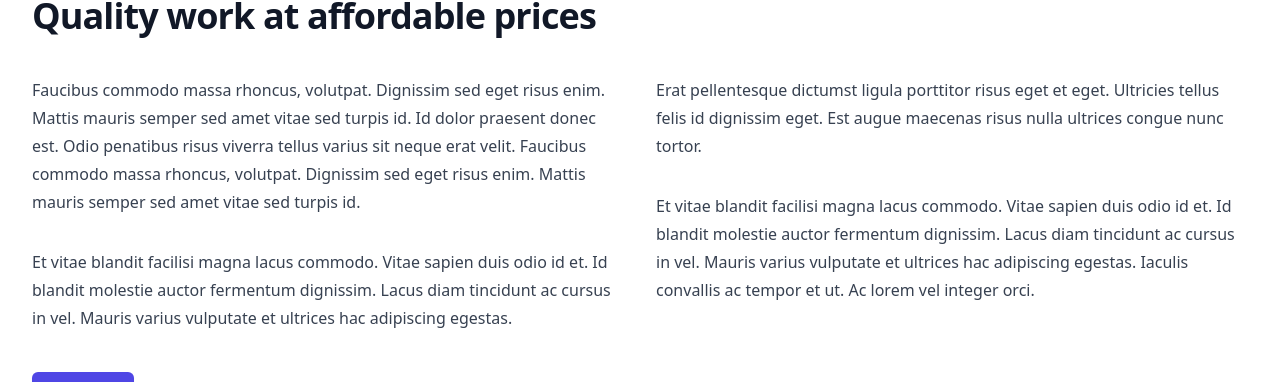
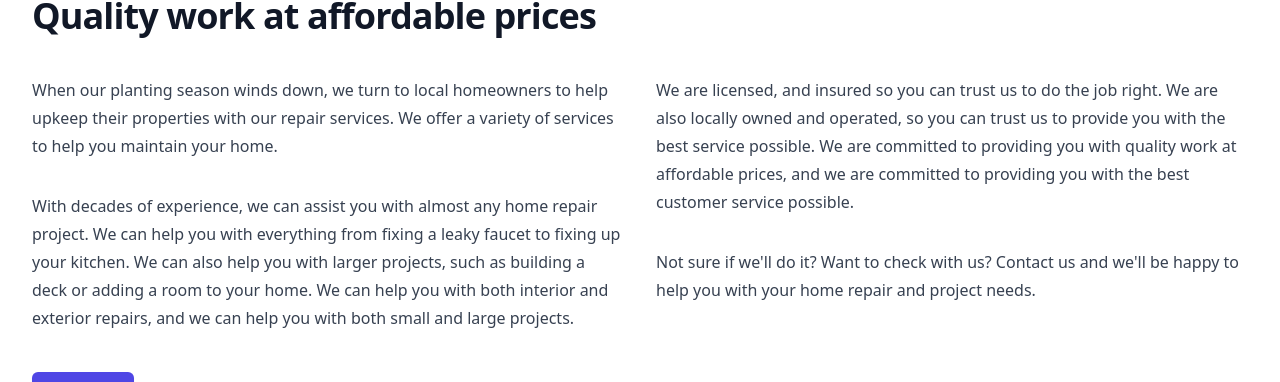
Before and after one commit to lee14k/seven-acres, a Next.js app: page /home-repair in a window 1280 px wide. Shown: the part 696-1078 px from the top of the page. Built offline with nearby package versions, Linux system fonts and the light colour scheme.

Commit message:
adding copy and linking

```diff
--- a/components/LandscapeFill.jsx
+++ b/components/LandscapeFill.jsx
@@ -1,3 +1,5 @@
+import Link from 'next/link'
+
 export default function LandscapeFill() {
     return (
       <div className="bg-white py-24 sm:py-32">
@@ -8,36 +10,28 @@ export default function LandscapeFill() {
             <div className="mt-10 grid max-w-xl grid-cols-1 gap-8 text-base leading-7 text-gray-700 lg:max-w-none lg:grid-cols-2">
               <div>
                 <p>
-                  Faucibus commodo massa rhoncus, volutpat. Dignissim sed eget risus enim. Mattis mauris semper sed amet
-                  vitae sed turpis id. Id dolor praesent donec est. Odio penatibus risus viverra tellus varius sit neque
-                  erat velit. Faucibus commodo massa rhoncus, volutpat. Dignissim sed eget risus enim. Mattis mauris
-                  semper sed amet vitae sed turpis id.
+                  Need some help with your lawn? Need a new garden? We can help! We have the experience, the tools, and the knowledge to help you create the garden or lawn of your dreams.
                 </p>
                 <p className="mt-8">
-                  Et vitae blandit facilisi magna lacus commodo. Vitae sapien duis odio id et. Id blandit molestie auctor
-                  fermentum dignissim. Lacus diam tincidunt ac cursus in vel. Mauris varius vulputate et ultrices hac
-                  adipiscing egestas.
+                  In addition to providing the plants, we can provide our design services to help you create the perfect garden or lawn. We can help you choose the right plants for your space, and we can help you design the layout of your garden or lawn. We can also help you with the installation of your garden or lawn, and we can help you maintain it.
                 </p>
               </div>
               <div>
                 <p>
-                  Erat pellentesque dictumst ligula porttitor risus eget et eget. Ultricies tellus felis id dignissim
-                  eget. Est augue maecenas risus nulla ultrices congue nunc tortor.
+                  We have a wide selection of plants to choose from, including perennials, annuals, shrubs, and trees. We can help you choose the right plants for your space to ensure sustainability and beauty.
                 </p>
                 <p className="mt-8">
-                  Et vitae blandit facilisi magna lacus commodo. Vitae sapien duis odio id et. Id blandit molestie auctor
-                  fermentum dignissim. Lacus diam tincidunt ac cursus in vel. Mauris varius vulputate et ultrices hac
-                  adipiscing egestas. Iaculis convallis ac tempor et ut. Ac lorem vel integer orci.
+                 Not sure if we'll do it? Want to check and ensure we offer the right plants? Contact us and we'll be happy to help you with your garden or lawn needs.
                 </p>
               </div>
             </div>
             <div className="mt-10 flex">
-              <a
-                href="#"
+              <Link
+                href="/contact"
                 className="rounded-md bg-indigo-600 px-3.5 py-2.5 text-sm font-semibold text-white shadow-sm hover:bg-indigo-500 focus-visible:outline focus-visible:outline-2 focus-visible:outline-offset-2 focus-visible:outline-indigo-600"
               >
                 Contact us
-              </a>
+              </Link>
             </div>
           </div>
         </div>
--- a/components/RepairFill.jsx
+++ b/components/RepairFill.jsx
@@ -1,3 +1,4 @@
+import Link from 'next/link'
 export default function RepairFill() {
     return (
       <div className="bg-white py-24 sm:py-32">
@@ -8,36 +9,28 @@ export default function RepairFill() {
             <div className="mt-10 grid max-w-xl grid-cols-1 gap-8 text-base leading-7 text-gray-700 lg:max-w-none lg:grid-cols-2">
               <div>
                 <p>
-                  Faucibus commodo massa rhoncus, volutpat. Dignissim sed eget risus enim. Mattis mauris semper sed amet
-                  vitae sed turpis id. Id dolor praesent donec est. Odio penatibus risus viverra tellus varius sit neque
-                  erat velit. Faucibus commodo massa rhoncus, volutpat. Dignissim sed eget risus enim. Mattis mauris
-                  semper sed amet vitae sed turpis id.
+                When our planting season winds down, we turn to local homeowners to help upkeep their properties with our repair services. We offer a variety of services to help you maintain your home.
                 </p>
                 <p className="mt-8">
-                  Et vitae blandit facilisi magna lacus commodo. Vitae sapien duis odio id et. Id blandit molestie auctor
-                  fermentum dignissim. Lacus diam tincidunt ac cursus in vel. Mauris varius vulputate et ultrices hac
-                  adipiscing egestas.
+                  With decades of experience, we can assist you with almost any home repair project. We can help you with everything from fixing a leaky faucet to fixing up your kitchen. We can also help you with larger projects, such as building a deck or adding a room to your home. We can help you with both interior and exterior repairs, and we can help you with both small and large projects.
                 </p>
               </div>
               <div>
                 <p>
-                  Erat pellentesque dictumst ligula porttitor risus eget et eget. Ultricies tellus felis id dignissim
-                  eget. Est augue maecenas risus nulla ultrices congue nunc tortor.
+                  We are licensed, and insured so you can trust us to do the job right. We are also locally owned and operated, so you can trust us to provide you with the best service possible. We are committed to providing you with quality work at affordable prices, and we are committed to providing you with the best customer service possible.
                 </p>
                 <p className="mt-8">
-                  Et vitae blandit facilisi magna lacus commodo. Vitae sapien duis odio id et. Id blandit molestie auctor
-                  fermentum dignissim. Lacus diam tincidunt ac cursus in vel. Mauris varius vulputate et ultrices hac
-                  adipiscing egestas. Iaculis convallis ac tempor et ut. Ac lorem vel integer orci.
+                Not sure if we'll do it? Want to check with us? Contact us and we'll be happy to help you with your home repair and project needs.
                 </p>
               </div>
             </div>
             <div className="mt-10 flex">
-              <a
-                href="#"
+              <Link
+                href="/contact"
                 className="rounded-md bg-indigo-600 px-3.5 py-2.5 text-sm font-semibold text-white shadow-sm hover:bg-indigo-500 focus-visible:outline focus-visible:outline-2 focus-visible:outline-offset-2 focus-visible:outline-indigo-600"
               >
                 Contact us
-              </a>
+              </Link>
             </div>
           </div>
         </div>
--- a/components/ServicesTripleBox.jsx
+++ b/components/ServicesTripleBox.jsx
@@ -1,3 +1,4 @@
+import Link from 'next/link'
 import Image from "next/image";
 const ServicesTripleBox =()=> {
     return (
@@ -12,12 +13,14 @@ const ServicesTripleBox =()=> {
                     width={300}
                     height={300}/>
                 <h2 className="text-4xl">Tree Planting</h2>
+                <Link href="/trees">
                 <button
         type="button"
         className=" my-2 rounded-md bg-sky-600 px-3.5 py-2.5 text-xl font-semibold text-white shadow-sm hover:bg-indigo-500 focus-visible:outline focus-visible:outline-2 focus-visible:outline-offset-2 focus-visible:outline-indigo-600"
       >
         Learn more
       </button>
+      </Link>
             </div>
             <div className="services-triple-box-item flex flex-col justify-center items-center">
             <Image
@@ -26,12 +29,14 @@ const ServicesTripleBox =()=> {
                     width={270}
                     height={270}/>
                 <h2 className="text-4xl">Landscaping</h2>
+                <Link href="/landscaping">
                 <button
         type="button"
         className=" my-2 rounded-md bg-sky-600 px-3.5 py-2.5 text-xl font-semibold text-white shadow-sm hover:bg-indigo-500 focus-visible:outline focus-visible:outline-2 focus-visible:outline-offset-2 focus-visible:outline-indigo-600"
       >
         Learn more
       </button>
+      </Link>
             </div>
             <div className="services-triple-box-item flex flex-col justify-center items-center">
             <Image
@@ -40,12 +45,14 @@ const ServicesTripleBox =()=> {
                     width={300}
                     height={300}/>
                 <h2 className="text-4xl">Home Repair</h2>
+                <Link href="/home-repair">
                 <button
         type="button"
         className=" my-2 rounded-md bg-sky-600 px-3.5 py-2.5 text-xl font-semibold text-white shadow-sm hover:bg-indigo-500 focus-visible:outline focus-visible:outline-2 focus-visible:outline-offset-2 focus-visible:outline-indigo-600"
       >
         Learn more
       </button>
+      </Link>
             </div>
             </div>
             </div>
--- a/components/TreeFill.jsx
+++ b/components/TreeFill.jsx
@@ -8,36 +8,28 @@ export default function TreeFill() {
             <div className="mt-10 grid max-w-xl grid-cols-1 gap-8 text-base leading-7 text-gray-700 lg:max-w-none lg:grid-cols-2">
               <div>
                 <p>
-                  Faucibus commodo massa rhoncus, volutpat. Dignissim sed eget risus enim. Mattis mauris semper sed amet
-                  vitae sed turpis id. Id dolor praesent donec est. Odio penatibus risus viverra tellus varius sit neque
-                  erat velit. Faucibus commodo massa rhoncus, volutpat. Dignissim sed eget risus enim. Mattis mauris
-                  semper sed amet vitae sed turpis id.
+               Trees are a great way to add beauty and value to your property. They can provide shade, privacy, and a natural habitat for wildlife. They can also help reduce your energy bills by providing shade in the summer and windbreaks in the winter. Let us help you pick, place, and maintain your trees.
                 </p>
                 <p className="mt-8">
-                  Et vitae blandit facilisi magna lacus commodo. Vitae sapien duis odio id et. Id blandit molestie auctor
-                  fermentum dignissim. Lacus diam tincidunt ac cursus in vel. Mauris varius vulputate et ultrices hac
-                  adipiscing egestas.
+                We have a wide variety of trees to choose from. We can help you choose the right trees for your space, and we can help you find the perfect spot for your new tree. We can also help you with the installation of your trees, and we can help you maintain them.
                 </p>
               </div>
               <div>
                 <p>
-                  Erat pellentesque dictumst ligula porttitor risus eget et eget. Ultricies tellus felis id dignissim
-                  eget. Est augue maecenas risus nulla ultrices congue nunc tortor.
+                  We are committed to providing you with quality trees at affordable prices. We are also committed to providing you with the best customer service possible.  We are also locally owned and operated, so you can trust us to provide you with the best service possible.
                 </p>
                 <p className="mt-8">
-                  Et vitae blandit facilisi magna lacus commodo. Vitae sapien duis odio id et. Id blandit molestie auctor
-                  fermentum dignissim. Lacus diam tincidunt ac cursus in vel. Mauris varius vulputate et ultrices hac
-                  adipiscing egestas. Iaculis convallis ac tempor et ut. Ac lorem vel integer orci.
+                Not sure if we'll do it? Want to check and ensure we offer the right trees? Contact us and we'll be happy to help you with your tree planting needs
                 </p>
               </div>
             </div>
             <div className="mt-10 flex">
-              <a
-                href="#"
+              <Link
+                href="/contact"
                 className="rounded-md bg-indigo-600 px-3.5 py-2.5 text-sm font-semibold text-white shadow-sm hover:bg-indigo-500 focus-visible:outline focus-visible:outline-2 focus-visible:outline-offset-2 focus-visible:outline-indigo-600"
               >
                 Contact us
-              </a>
+              </Link>
             </div>
           </div>
         </div>
```
